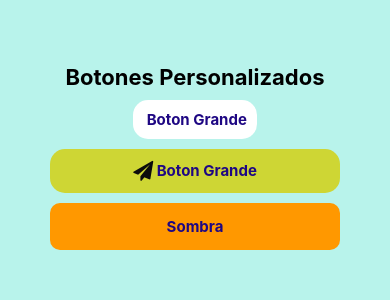
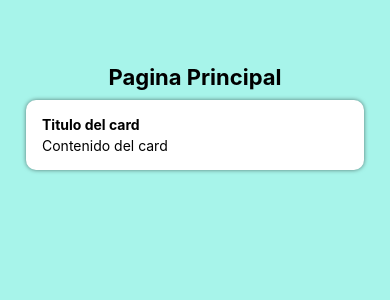
Before and after one commit to SandyMarissaGs/Fundamentos_Expo-, a React Native app: screen / in a window 390 px wide. Shown: the top 300 px of the page. Built offline with nearby package versions, Linux system fonts and the light colour scheme.

Commit message:
Creacion del Card Basico

```diff
--- a/App.js
+++ b/App.js
@@ -1,13 +1,15 @@
 
 //import Botones from "./src/Pages/Home/Botones";
-import BotonesV2 from "./src/Pages/Home/BotonesV2";
+//import BotonesV2 from "./src/Pages/Home/BotonesV2";
+import HomePrincipal from "./src/Pages/Home/HomePrincipal";
 //import Home from "./src/Pages/Home/Home";
 
 function App() {
   return (
     //<Home />
     //<Botones />
-    <BotonesV2/>
+    //<BotonesV2/>
+    <HomePrincipal/>
   );
 }
 
--- a/package.json
+++ b/package.json
@@ -9,7 +9,7 @@
     "web": "expo start --web"
   },
   "dependencies": {
-    "expo": "^54.0.2",
+    "expo": "54.0.6",
     "expo-status-bar": "~3.0.8",
     "react": "19.1.0",
     "react-native": "0.81.4",
--- /dev/null
+++ b/src/Componets/CardBasico.js
@@ -0,0 +1,29 @@
+import { StyleSheet, Text, View } from "react-native";
+
+export default function CardBasico() {
+  return (
+    <View style={style.card}>
+        <Text style={style.titulo}>Titulo del card</Text>
+        <Text style={style.contenido}>Contenido del card</Text>
+        </View>
+  );
+}
+const style = StyleSheet.create({
+  card: {
+    backgroundColor: "#fff",
+    padding: 16,
+    margin: 10,
+    borderRadius: 10,
+    shadowColor: "#000",
+    elevation: 4,
+    shadowOpacity: 0.5,
+    shadowRadius: 4,
+  },
+  titulo: {
+    fontSize: 14,
+    fontWeight: "bold",
+  },
+  contenido: {
+    marginTop: 4
+  }
+});
--- /dev/null
+++ b/src/Pages/Home/HomePrincipal.js
@@ -0,0 +1,29 @@
+import Ionicons from "@expo/vector-icons/FontAwesome";
+import {View,Text,StyleSheet,Platform,StatusBar,TouchableOpacity,} from "react-native";
+import CardBasico from "../../Componets/CardBasico";
+
+
+export default function HomePrincipal() {
+  return (
+    <View style={style.mainS}>
+         <Text style={style.title}> Pagina Principal </Text>
+         <CardBasico/>
+
+    </View>
+  );
+}
+
+const style = StyleSheet.create({
+  mainS: {
+    flex: 1,
+    backgroundColor: "#a7f4eaff",
+      paddingTop: Platform.OS === "android" ? StatusBar.currentHeight : 44,
+    padding: 16,
+  },
+  title: {
+    fontSize: 22,
+    fontWeight: "bold",
+    marginTop: 20,
+    textAlign: "center",
+  },
+});
```
Also changed, not shown: 1 other file (tests, documents, lock files or other folders).
